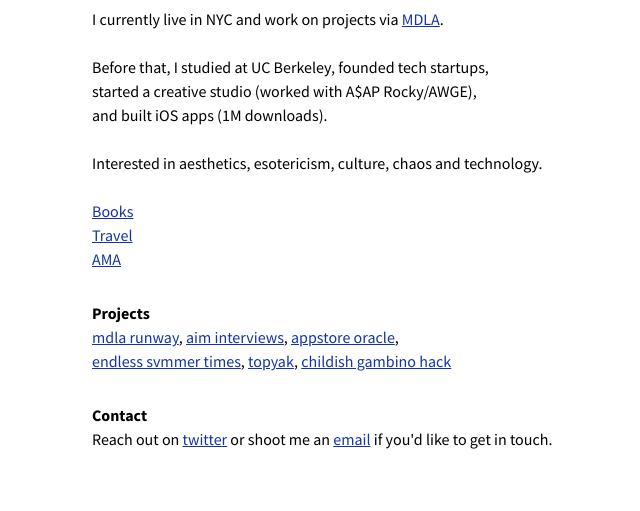
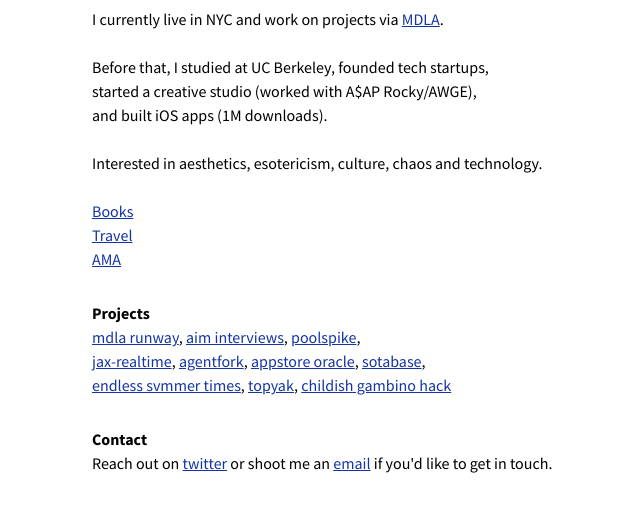
Before and after one commit to sachinkesiraju/sachinkesiraju.github.io, a plain HTML site: page index.html in a window 1280 px wide. Shown: the part 131-642 px from the top of the page, without its empty margins (8-648 px from the left). Drawn offline with nearby package versions, Linux system fonts and the light colour scheme.

Commit message:
Add poolspike, jax-realtime, and agentfork projects (#1)
* Add poolspike, jax-realtime, and agentfork projects

Co-Authored-By: Sachin Kesiraju <kesirajusachin@gmail.com>

* Point jax-realtime link to X post

Co-Authored-By: Sachin Kesiraju <kesirajusachin@gmail.com>

* Move new projects to their own row, keep first row unchanged

Co-Authored-By: Sachin Kesiraju <kesirajusachin@gmail.com>

* Swap poolspike and appstore oracle

Co-Authored-By: Sachin Kesiraju <kesirajusachin@gmail.com>

* Add sotabase after appstore oracle

Co-Authored-By: Sachin Kesiraju <kesirajusachin@gmail.com>

---------

Co-authored-by: Devin AI <158243242+devin-ai-integration[bot]@users.noreply.github.com>
Co-authored-by: Sachin Kesiraju <kesirajusachin@gmail.com>

```diff
--- a/index.html
+++ b/index.html
@@ -39,7 +39,8 @@
       </div>
       <div class="section writing" id="writing">
         <b>Projects</b><br>
-          <a class="writing" target="_blank" href="https://apps.apple.com/us/app/mdla-runway-fashion-lookbook/id1642279998">mdla runway</a>, <a class="writing" target="_blank" href="https://aiminterviews.com">aim interviews</a>, <a class="writing" target="_blank" href="https://appstore-oracle.onrender.com/">appstore oracle</a>,<br>
+          <a class="writing" target="_blank" href="https://apps.apple.com/us/app/mdla-runway-fashion-lookbook/id1642279998">mdla runway</a>, <a class="writing" target="_blank" href="https://aiminterviews.com">aim interviews</a>, <a class="writing" target="_blank" href="https://github.com/sachinkesiraju/poolspike">poolspike</a>,<br>
+          <a class="writing" target="_blank" href="https://x.com/sachnk/status/2090444422332682726?a=Ad465ltc5ARXbiDGY-k&s=20">jax-realtime</a>, <a class="writing" target="_blank" href="https://github.com/sachinkesiraju/agentfork">agentfork</a>, <a class="writing" target="_blank" href="https://appstore-oracle.onrender.com/">appstore oracle</a>, <a class="writing" target="_blank" href="https://sotabase.com">sotabase</a>,<br>
           <a class="writing" target="_blank" href="https://times.endlessvmmer.com">endless svmmer times</a>,
           <a class="writing" target="_blank" href="http://app-stop.appspot.com/Top-Yak---Best-of-YikYak-c2f86d9d7faa486e95687ca8bfa60683">topyak</a>,
           <a class="writing" target="_blank" href="https://twitter.com/rrhoover/status/744249795506638849">childish gambino hack</a>
```
